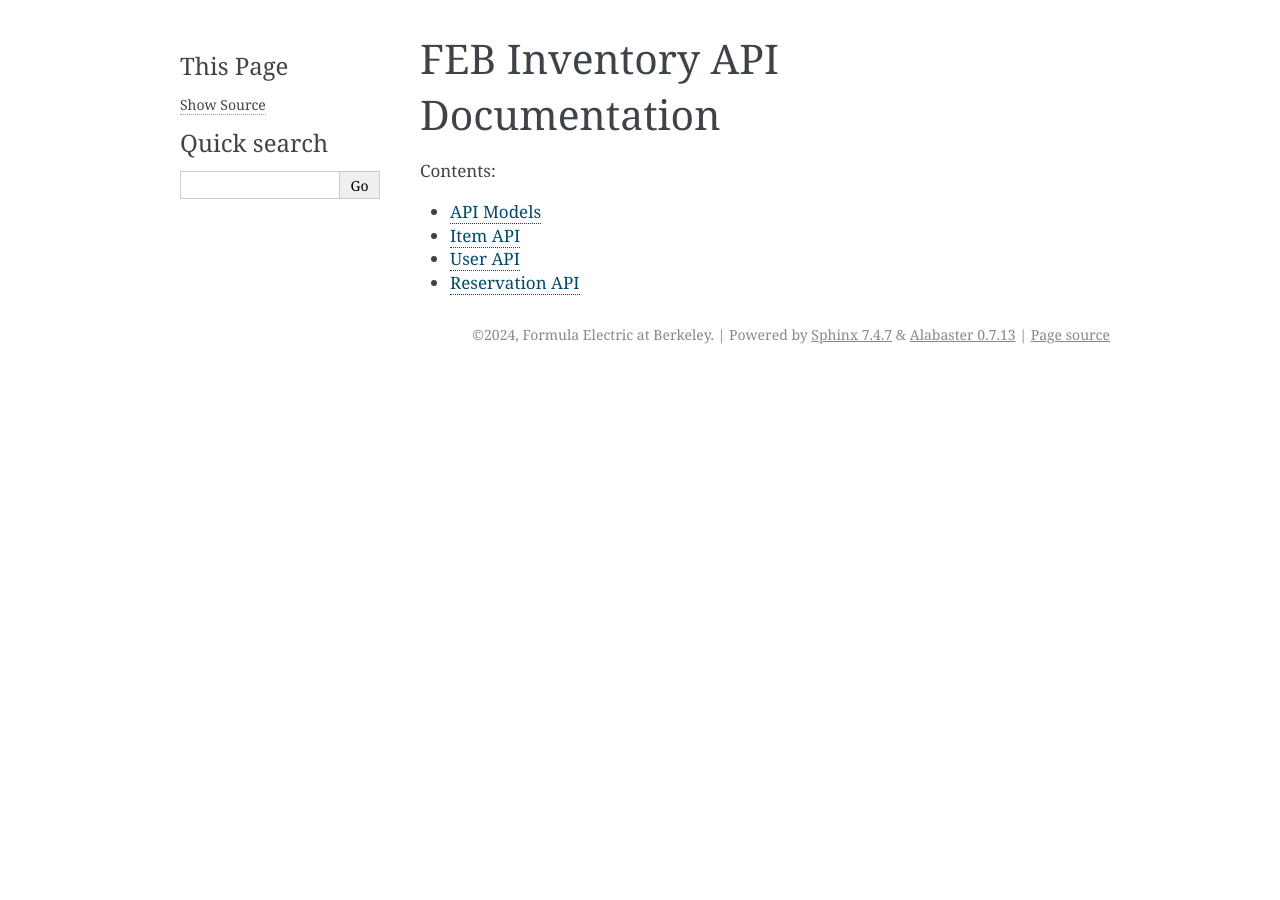
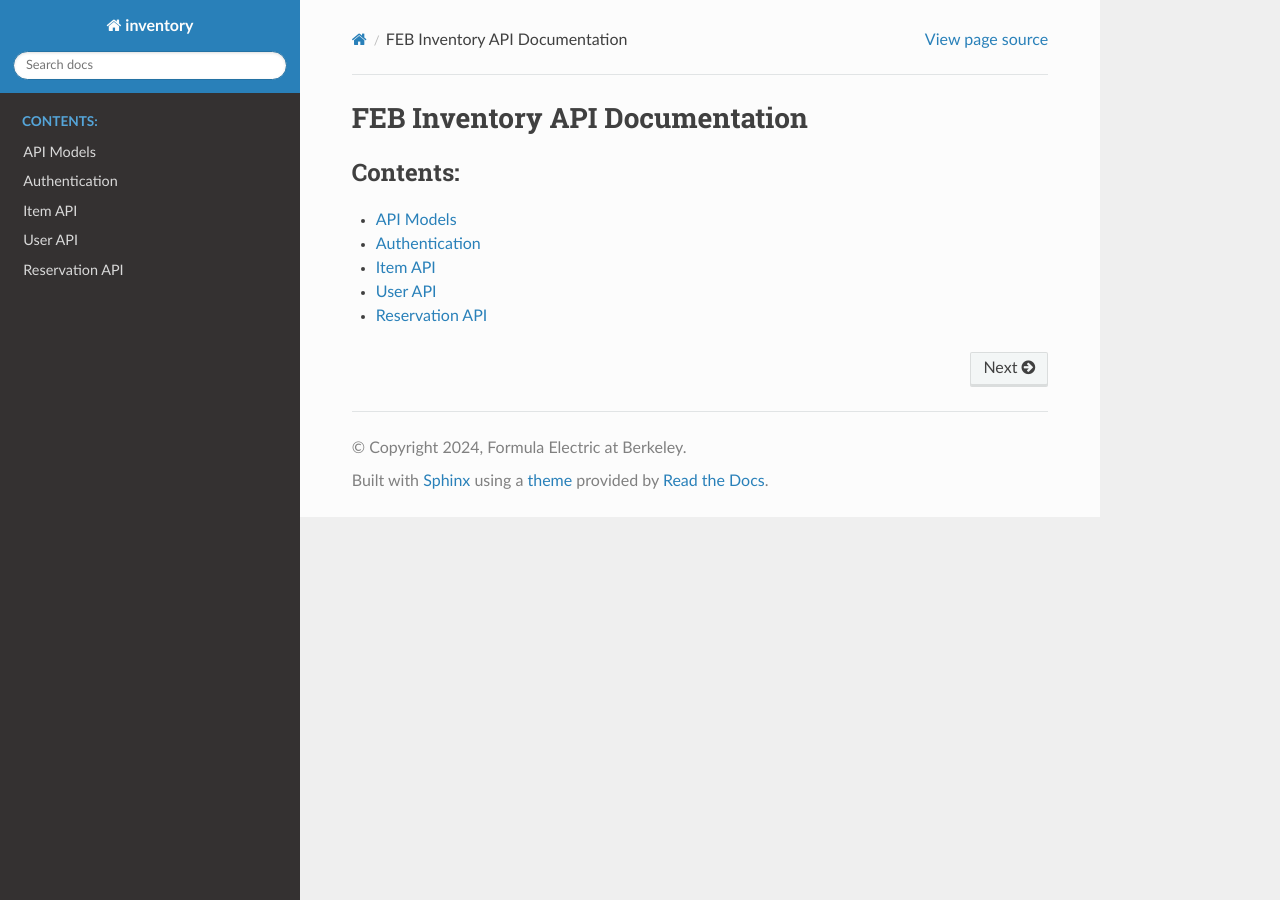
Before and after one commit to Formula-Electric-Berkeley/inventory, a Sphinx documentation site: the page built from server/docs/source/index.rst, in a window 1280 px wide. Built offline with Sphinx 7.4.7 and the Read the Docs theme 2.0.0, drawn with Linux system fonts in a browser that asks for light colours.

Commit message:
Change doc theme to RTD

```diff
--- a/server/docs/source/api-item.rst
+++ b/server/docs/source/api-item.rst
@@ -2,5 +2,5 @@ Item API
 ========
 
 .. automodule:: api_item_routes
-   :members:
-   :undoc-members:
+    :members: api_item_create, api_item_get_static
+    :undoc-members:
--- /dev/null
+++ b/server/docs/source/auth.rst
@@ -0,0 +1,5 @@
+Authentication
+==============
+
+.. automodule:: auth
+    :members: Scope
--- a/server/docs/source/conf.py
+++ b/server/docs/source/conf.py
@@ -24,12 +24,10 @@ extensions = [
 templates_path = ['_templates']
 exclude_patterns = []
 
-
-
 # -- Options for HTML output -------------------------------------------------
 # https://www.sphinx-doc.org/en/master/usage/configuration.html#options-for-html-output
 
-html_theme = 'alabaster'
+html_theme = 'sphinx_rtd_theme'
 html_static_path = ['_static']
 
 sys.path.insert(0, os.path.abspath('../../src'))
--- a/server/docs/source/index.rst
+++ b/server/docs/source/index.rst
@@ -10,6 +10,7 @@ FEB Inventory API Documentation
    :caption: Contents:
 
    models
+   auth
    api-item
    api-user
    api-reservation
--- a/server/docs/source/models.rst
+++ b/server/docs/source/models.rst
@@ -2,5 +2,4 @@ API Models
 ==========
 
 .. automodule:: models
-   :members:
-   :undoc-members:
+   :members: Item, Reservation, User
```
Also changed, not shown: 1 other file.
